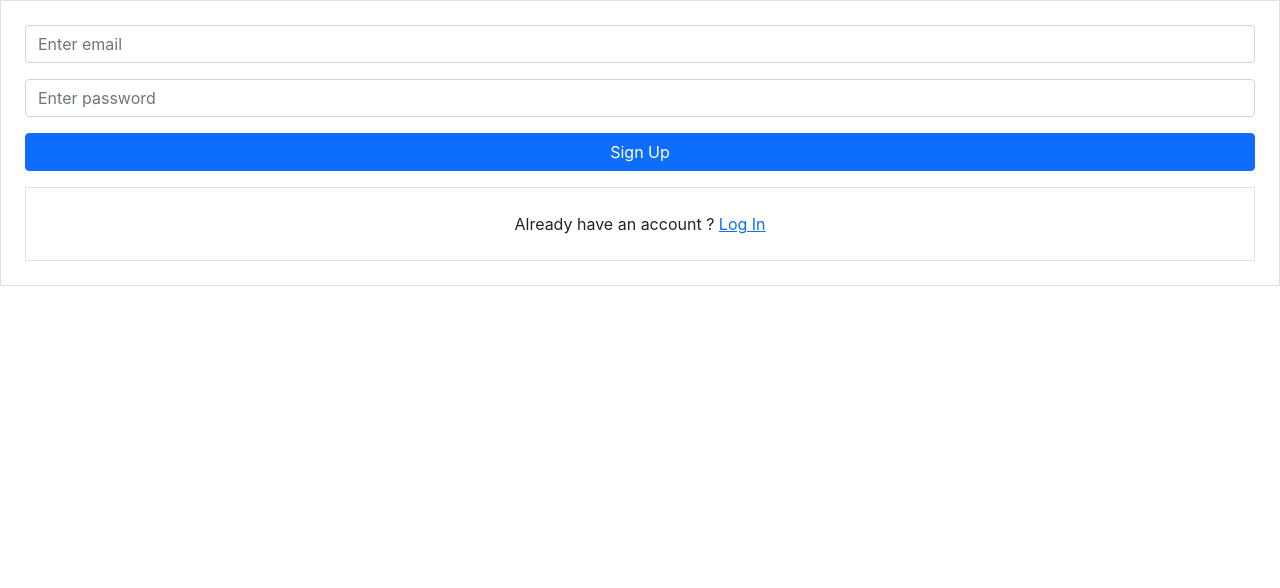
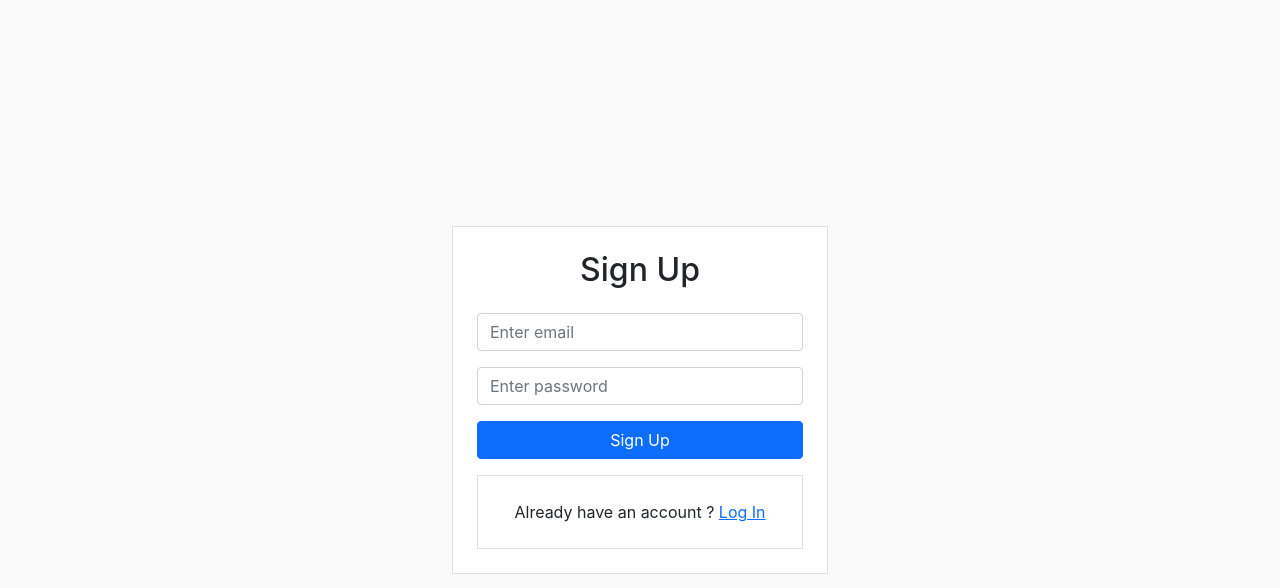
Before and after one commit to Chimoha31/Anime_data, a React (Create React App) app: page /signup in a window 1280 px wide. Shown: the top 588 px of the page. Built offline with nearby package versions, Linux system fonts and the light colour scheme; a web font is replaced by a local one.

Commit message:
styling signup

```diff
--- a/src/components/LoginSignup/Login.jsx
+++ b/src/components/LoginSignup/Login.jsx
@@ -1,14 +1,16 @@
 import React from "react";
 import "./Login.css";
 import { Link } from "react-router-dom";
-import { Button, Form } from "react-bootstrap";
+import { Button, Container, Form } from "react-bootstrap";
+
 import GoogleButton from "react-google-button";
 
 const Login = () => {
   return (
-    <>
+    <div className="login_container">
+      <Container style={{ width: "400px" }}>
         <div className="p-4 box">
-        <h2 className="mb-3">Login</h2>
+          <h2 className="pb-3 text-center">Login</h2>
           <Form>
             <Form.Group className="mb-3" controlId="formBasicEmail">
               <Form.Control type="email" placeholder="Email address" />
@@ -28,10 +30,11 @@ const Login = () => {
           </div>
         </div>
 
-      <div className="p-4 mt-3 text-center box">
+        <div className="p-4 box mt-3 text-center">
           Don't have account yet? <Link to="/signup">Sign Up</Link>
         </div>
-    </>
+      </Container>
+    </div>
   );
 };
 
--- a/src/components/LoginSignup/Signup.css
+++ b/src/components/LoginSignup/Signup.css
@@ -0,0 +1,14 @@
+.signup_container {
+  background-color: #fafafa;
+  display: flex;
+  justify-content: center;
+  align-content: center;
+  width: 100%;
+  align-items: center;
+  height: 100vh;
+}
+
+.box {
+  border: 1px solid #dfdfdf;
+  background-color: #fff;
+}
--- a/src/components/LoginSignup/Signup.jsx
+++ b/src/components/LoginSignup/Signup.jsx
@@ -1,12 +1,14 @@
 import React from "react";
-import './Signup.css';
+import "./Signup.css";
 import { Link } from "react-router-dom";
-import { Button, Form } from "react-bootstrap";
+import { Button, Container, Form } from "react-bootstrap";
 
 const Signup = () => {
   return (
-    <>
+    <div className="signup_container">
+      <Container style={{width: "400px"}}>
         <div className="p-4 box">
+          <h2 className="text-center pb-3">Sign Up</h2>
           <Form>
             <Form.Group className="mb-3" controlId="formBasicEmail">
               <Form.Control type="email" placeholder="Enter email" />
@@ -25,7 +27,8 @@ const Signup = () => {
             Already have an account ? <Link to="/login">Log In</Link>
           </div>
         </div>
-    </>
+      </Container>
+    </div>
   );
 };
 
--- a/src/components/hero/Hero.css
+++ b/src/components/hero/Hero.css
@@ -52,6 +52,6 @@
 }
 @media (min-width: 1025px) {
   .svgs_container .title h1{
-    font-size: 7rem;
+    font-size: 6rem;
   }
 }
```
Lines whose indentation alone changed are shown as unchanged.
